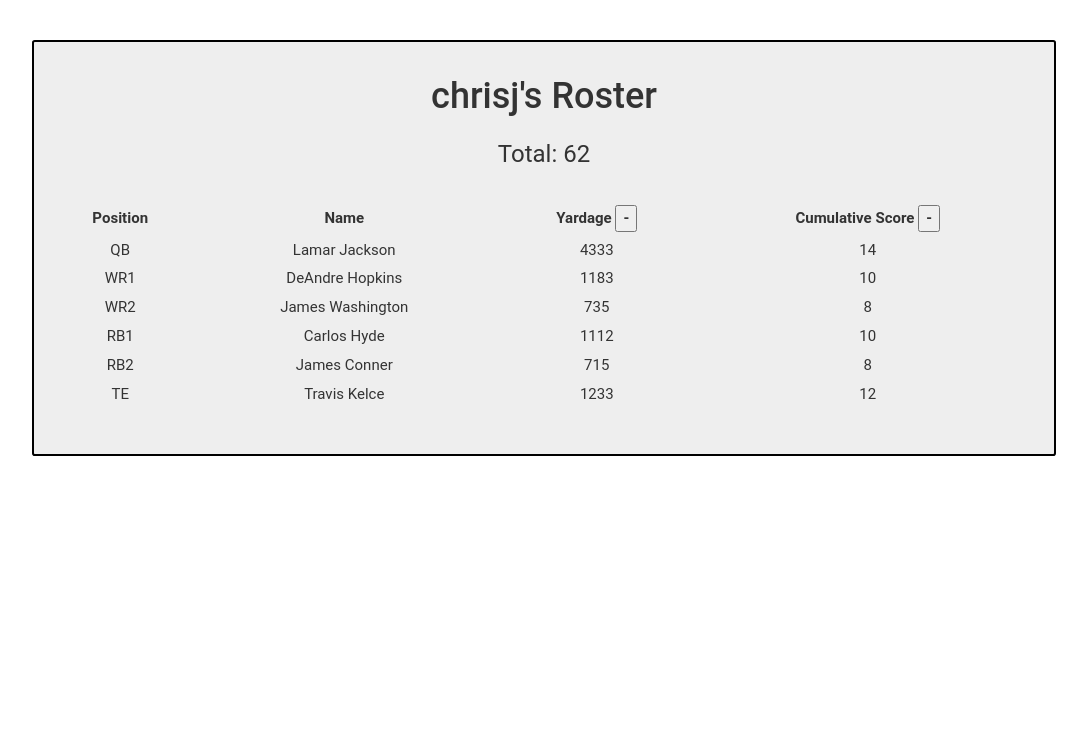
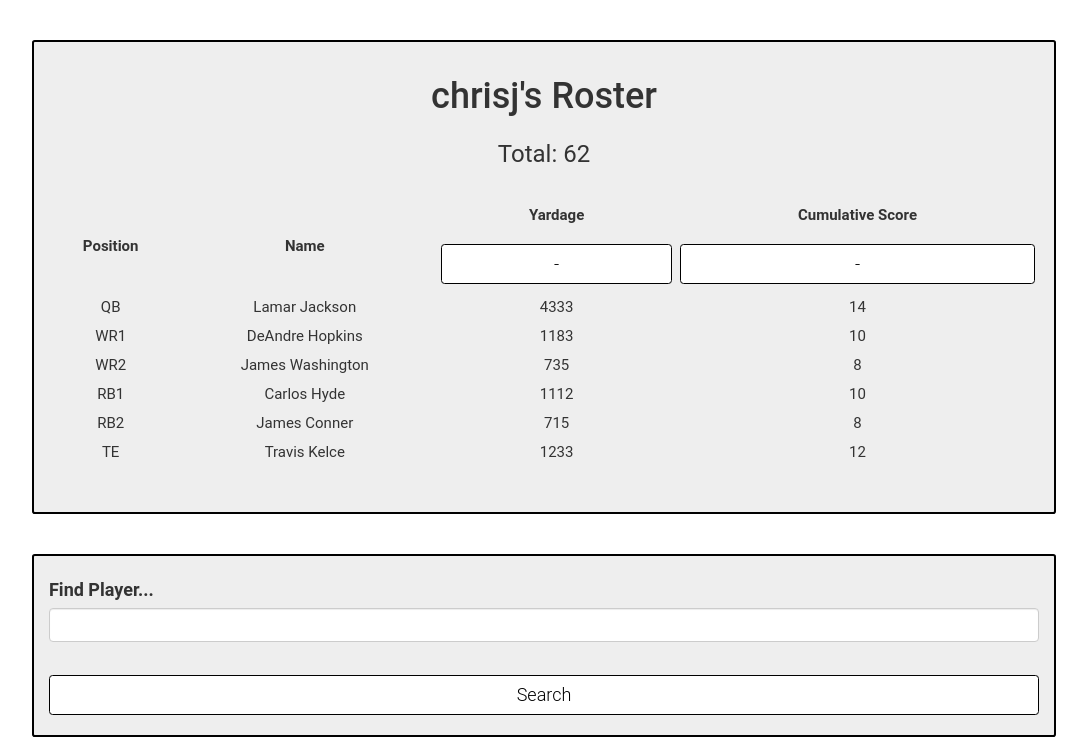
Before and after one commit to Bolgzdrt/CloudComputingMidterm-Fantasy, a Flask app: page /home in a window 1280 px wide. Shown: the part 50-800 px from the top of the page, without its empty margins (96-1183 px from the left). Run offline with Flask 2, Linux system fonts and the light colour scheme; a user stored in the database is signed in; data comes from the database, SQL or seed files in the repository; some libraries are stand-ins or nearby versions.

Commit message:
merged latest from main

```diff
--- a/app.py
+++ b/app.py
@@ -87,6 +87,9 @@ class rosterForm(FlaskForm):
   wr2 = SelectField("WR2", coerce=int)
   te = SelectField("TE", coerce=int)
 
+class SearchForm(FlaskForm):
+  searchName = StringField('Find Player...', validators=[InputRequired(), Length(max=80)])
+
 @app.route('/')
 def index():
   return render_template('index.html')
@@ -120,15 +123,23 @@ def signup():
 
   return render_template('signup.html', form=form)
 
-@app.route('/home')
+@app.route('/home', methods=['GET', 'POST'])
 @login_required
 def home():
+  form = SearchForm()
+
   roster = Roster.query.filter_by(RosterID=current_user.RosterID).first()
   names = getPlayerNames(Players, roster)
   player_stats = getPlayerStats(roster, Players)
   player_scores = getPlayerScores(roster, Team, Players)
   total_score = reduce(lambda acc, curr: acc + player_scores[curr], player_scores, 0)
-  return render_template('home.html', username=current_user.username, roster=roster, names=names, player_stats=player_stats, player_scores=player_scores, total_score=total_score)
+  return render_template('home.html', username=current_user.username, roster=roster, names=names, player_stats=player_stats, player_scores=player_scores, total_score=total_score, form=form)
+
+@app.route('/search', methods=['POST'])
+@login_required
+def search():
+  test = SearchForm
+  return render_template('search.html', test=test)
 
 @app.route('/buildroster', methods=['GET', 'POST'])
 @login_required
--- a/static/index.css
+++ b/static/index.css
@@ -9,6 +9,10 @@
   background-color: #eee;
   border-radius: 0.2em;
   margin-top: 40px;
+}
+
+.template label {
+  font-size: large;
 }
 
 .template div {
@@ -117,3 +121,25 @@ nav ul li a {
   margin: 0.5rem 0;
   font-size: 1.5rem;
 }
+
+button{
+  display:inline-block;
+  padding:0.35em 1.2em;
+  border:0.1em solid black;
+  margin:1em 0.3em 0.3em 0;
+  border-radius:0.20em;
+  box-sizing: border-box;
+  text-decoration:none;
+  font-weight:300;
+  color:black;
+  text-align:center;
+  transition: all 0.2s;
+  font-size: large;
+  width: 100%;
+  background-color: white;
+}
+
+button:hover{
+  color:#000000;
+  background-color: rgb(184, 197, 255);
+}
--- a/templates/home.html
+++ b/templates/home.html
@@ -1,4 +1,5 @@
 {% extends "bootstrap/base.html" %}
+{% import "bootstrap/wtf.html" as wtf %}
 
 {% block title %}
 Home
@@ -8,9 +9,6 @@ Home
 {{super()}}
 <link rel="stylesheet" href="{{url_for('.static', filename='index.css')}}">
 {% endblock %}
-
-{% block nav %}
-{% endblock nav %}
 
 {% block content %}
 <nav>
@@ -70,6 +68,16 @@ Home
     </table>
   </div>
 </div>
+<div class="container">
+  <div class="template">
+    <form class="form-search" method="POST" action="/search">
+      {{ form.hidden_tag() }}
+      {{ wtf.form_field(form.searchName) }}
+      <button type="submit">Search</button>
+    </form>
+  </div>
+</div>
+
 <script>
   let yardsSorted = 0
   let yardages = []
```
Also changed, not shown: templates/search.html (added, +30 -0 lines).
